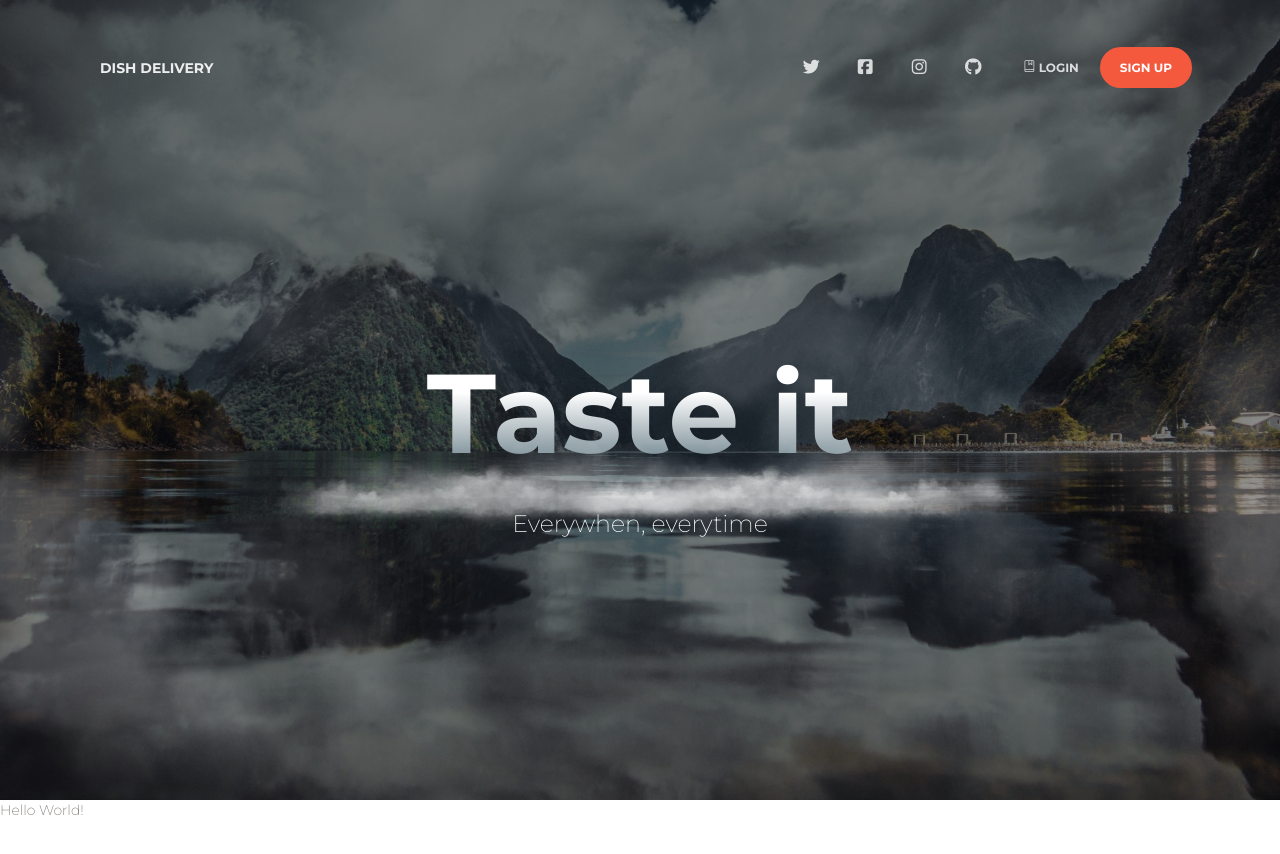
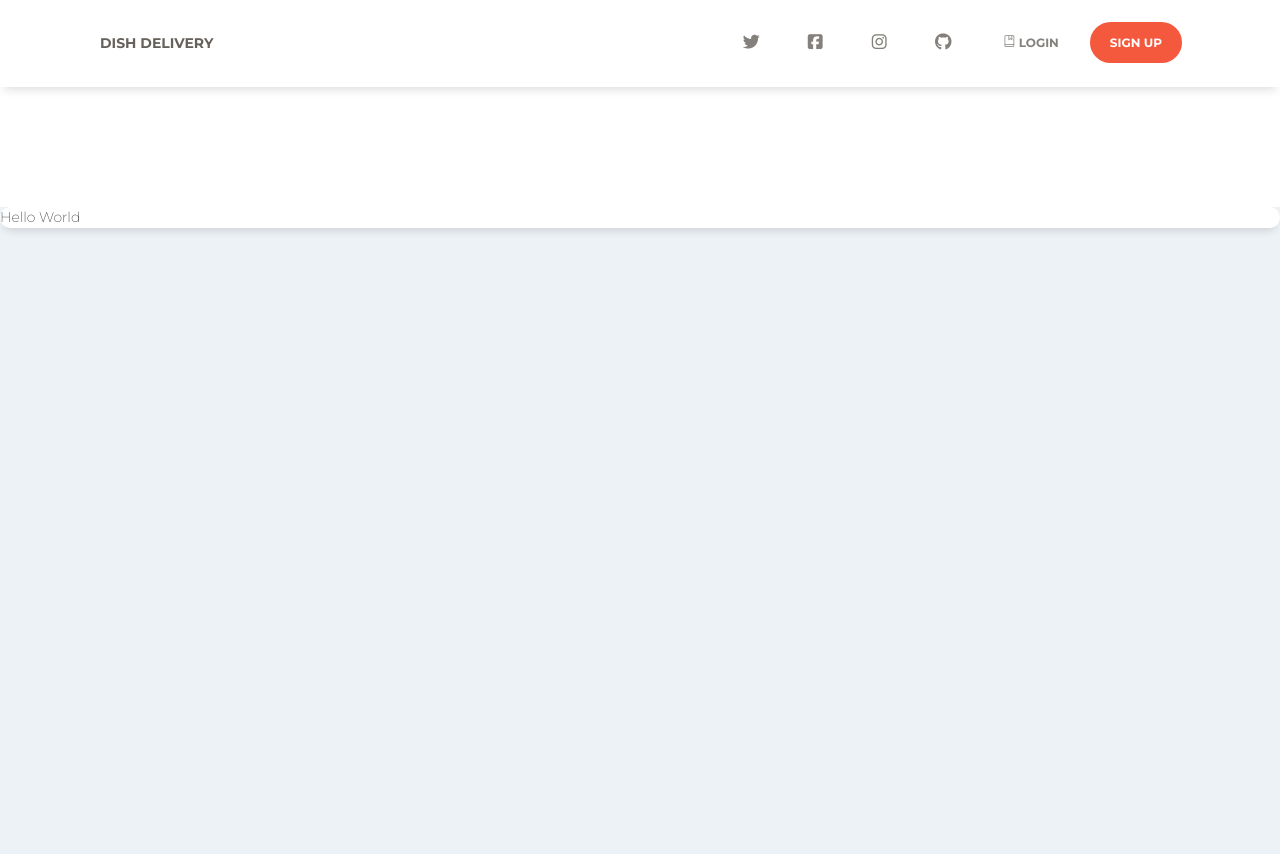
Before and after one commit to ASAI-DAM-Team-2/Frontend, a React (Create React App) app: page /restaurants in a window 1280 px wide. Shown: the top 854 px of the page. Before the commit the page ends 821 px from the top, so only its background shows below. Built offline with nearby package versions, Linux system fonts and the light colour scheme.

Commit message:
Header navigation

```diff
--- a/src/components/Navbars/IndexNavbar.js
+++ b/src/components/Navbars/IndexNavbar.js
@@ -15,38 +15,93 @@ import {
   Container,
 } from 'reactstrap';
 
-const IndexNavbar = ({ onLoginModalToggle, history }) => {
-  const [navbarColor, setNavbarColor] = React.useState('navbar-transparent');
-  const [navbarCollapse, setNavbarCollapse] = React.useState(false);
+class IndexNavbar extends React.Component {
+  constructor(props) {
+    super(props);
+    this.state = {
+      navbarColor: 'navbar-transparent',
+      navbarCollapse: 'false',
+      navbarPosition: '',
+      transparentPages: ['/', '/register'],
+      isTransparentNav: false,
+    };
+  }
 
-  const toggleNavbarCollapse = () => {
-    setNavbarCollapse(!navbarCollapse);
-    document.documentElement.classList.toggle('nav-open');
+  componentDidMount(prevProps) {
+    // if (this.props.userID !== prevProps.userID) {
+    //   this.fetchData(this.props.userID);
+    // }
+    this.setNavbarClasses();
+    this.props.history.listen(() => {
+      this.setNavbarClasses();
+    });
+
+    window.addEventListener('scroll', this.updateNavbarColor.bind(this));
+
+    return function cleanup() {
+      window.removeEventListener('scroll', this.updateNavbarColor.bind(this));
     };
+  }
 
-  React.useEffect(() => {
-    const updateNavbarColor = () => {
+  componentDidUpdate(prevProps) {
+    console.log(prevProps);
+  }
+
+  setNavbarClasses() {
+    const isTransparentNav = this.state.transparentPages.includes(
+      this.props.history.location.pathname
+    );
+    this.setState({
+      isTransparentNav: isTransparentNav,
+    });
+    if (!isTransparentNav) {
+      this.setState({
+        navbarColor: '',
+        navbarPosition: '',
+      });
+    } else {
+      this.setState({
+        navbarColor: 'navbar-transparent',
+        navbarPosition: 'fixed-top',
+      });
+    }
+  }
+
+  updateNavbarColor() {
+    if (this.state.isTransparentNav) {
       if (
         document.documentElement.scrollTop > 299 ||
         document.body.scrollTop > 299
       ) {
-        setNavbarColor('');
+        this.setState({
+          navbarColor: '',
+        });
       } else if (
         document.documentElement.scrollTop < 300 ||
         document.body.scrollTop < 300
       ) {
-        setNavbarColor('navbar-transparent');
+        this.setState({
+          navbarColor: 'navbar-transparent',
+        });
       }
-    };
+    }
+  }
 
-    window.addEventListener('scroll', updateNavbarColor);
+  toggleNavbarCollapse() {
+    this.setState({
+      setNavbarCollapse: !this.state.navbarCollapse,
+    });
+    document.documentElement.classList.toggle('nav-open');
+  }
 
-    return function cleanup() {
-      window.removeEventListener('scroll', updateNavbarColor);
-    };
-  });
+  render() {
+    const { onLoginModalToggle, history } = this.props;
+    const { navbarColor, navbarPosition, navbarCollapse } = this.state;
+
+    // console.log(this.props.navigation.state.routeName);
+
     return (
-    <Navbar className={classnames('fixed-top', navbarColor)} expand='lg'>
+      <Navbar className={classnames(navbarPosition, navbarColor)} expand='lg'>
         <Container>
           <div className='navbar-translate'>
             <NavbarBrand
@@ -62,7 +117,7 @@ const IndexNavbar = ({ onLoginModalToggle, history }) => {
               className={classnames('navbar-toggler navbar-toggler', {
                 toggled: navbarCollapse,
               })}
-            onClick={toggleNavbarCollapse}
+              onClick={this.toggleNavbarCollapse}
             >
               <span className='navbar-toggler-bar bar1' />
               <span className='navbar-toggler-bar bar2' />
@@ -138,6 +193,7 @@ const IndexNavbar = ({ onLoginModalToggle, history }) => {
         </Container>
       </Navbar>
     );
-};
+  }
+}
 
 export default withRouter(IndexNavbar);
--- a/src/pages/restaurants/RestaurantsPage.js
+++ b/src/pages/restaurants/RestaurantsPage.js
@@ -1,13 +1,17 @@
 import React, { Component } from 'react';
-import IndexHeader from '../../components/Headers/IndexHeader';
+// import IndexHeader from '../../components/Headers/IndexHeader';
+import './RestaurantsPage.scss';
 
 class RestaurantsPage extends Component {
   state = {};
   render() {
     return (
       <React.Fragment>
-        <IndexHeader />
-        <div className='restaurants-layout'>Hello World!</div>
+        <div className='restaurants-layout'>
+          <div className='card restaurants-card'>
+            <div>Hello World</div>
+          </div>
+        </div>
       </React.Fragment>
     );
   }
--- /dev/null
+++ b/src/pages/restaurants/RestaurantsPage.scss
@@ -0,0 +1,8 @@
+.restaurants-layout {
+  height: 100vh;
+  background-color: #edf2f7;
+}
+
+.restaurants-card {
+  margin-top: 120px;
+}
```
Lines whose indentation alone changed are shown as unchanged.
